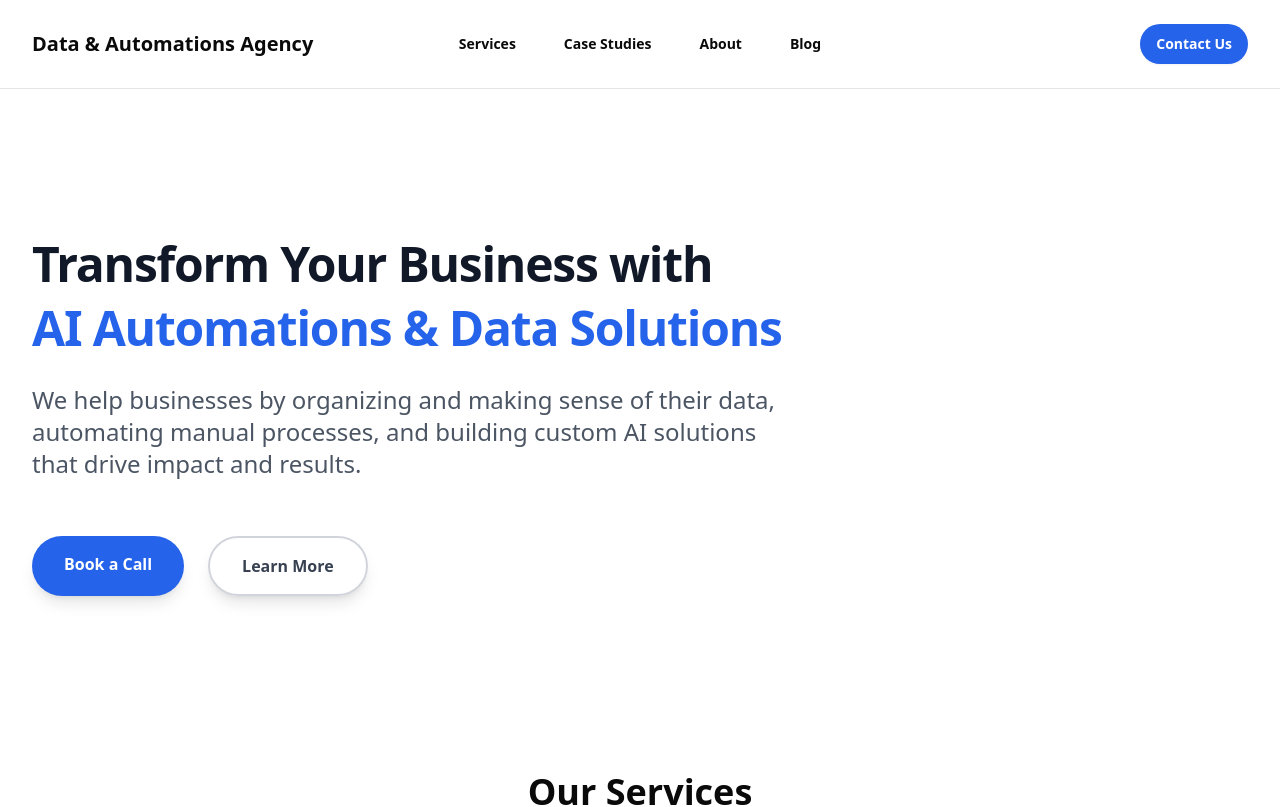
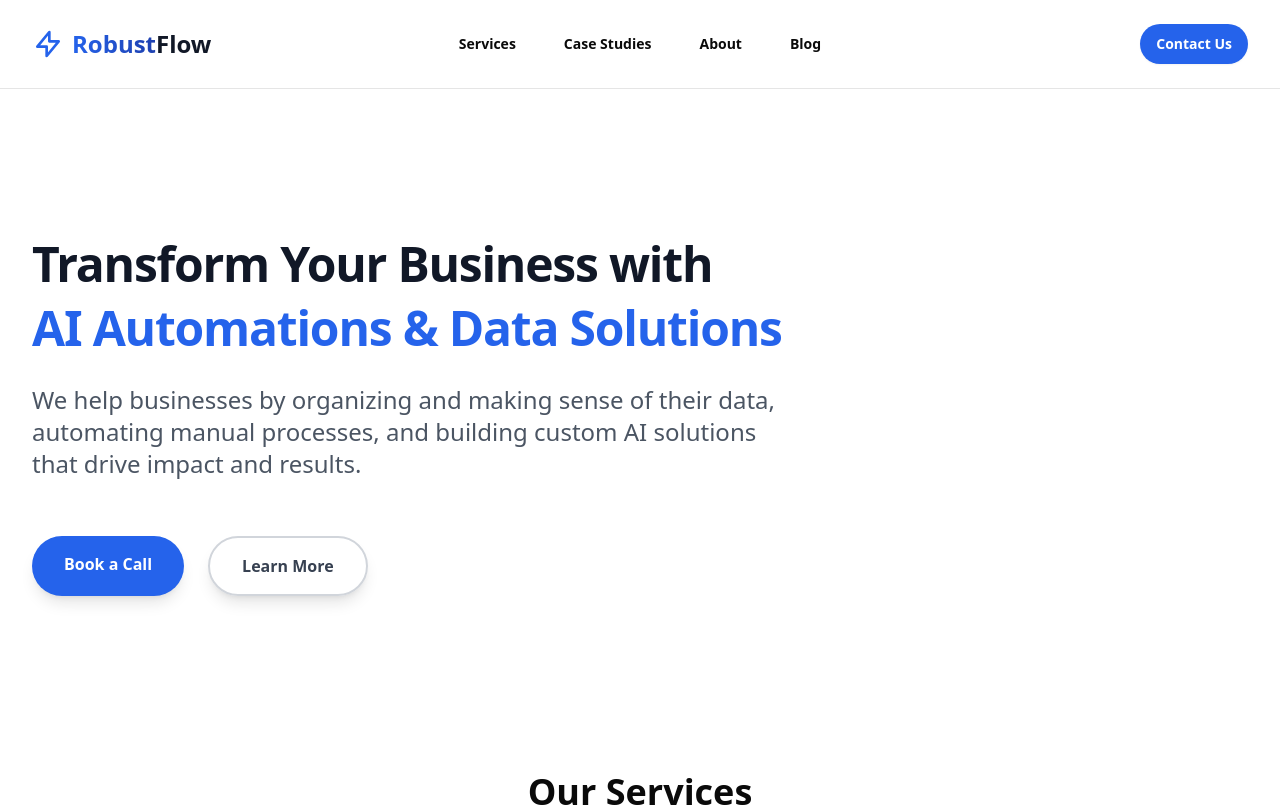
Before and after one commit to rehmmann/agency_lp, a Next.js app: page / in a window 1280 px wide. Shown: the top 807 px of the page. Built offline with nearby package versions, Linux system fonts and the light colour scheme.

Commit message:
Update agency name to robustflow

```diff
--- a/package.json
+++ b/package.json
@@ -1,5 +1,5 @@
 {
-  "name": "agency_lp",
+  "name": "robustflow",
   "version": "0.1.0",
   "private": true,
   "scripts": {
--- a/src/app/book/page.tsx
+++ b/src/app/book/page.tsx
@@ -55,7 +55,7 @@ export default function BookCall() {
 
             <div
               className="tidycal-embed"
-              data-path="team/ai-and-data/discovery-call"
+              data-path="team/robustflow/discovery-call"
             ></div>
             <Script src="https://asset-tidycal.b-cdn.net/js/embed.js" async />
           </div>
--- a/src/app/layout.tsx
+++ b/src/app/layout.tsx
@@ -13,13 +13,13 @@ const geistMono = Geist_Mono({
 });
 
 export const metadata: Metadata = {
-  title: "AI & Data Services Agency | Your Agency Name",
+  title: "RobustFlow | AI & Data Solutions",
   description:
     "Professional AI automation and data services to transform your business. We specialize in custom AI solutions and comprehensive data analytics.",
   keywords:
     "AI automation, data services, data analytics, artificial intelligence, business automation",
   openGraph: {
-    title: "AI & Data Services Agency | Your Agency Name",
+    title: "RobustFlow | AI & Data Solutions",
     description:
       "Professional AI automation and data services to transform your business",
     type: "website",
--- a/src/components/Footer.tsx
+++ b/src/components/Footer.tsx
@@ -39,7 +39,7 @@ const Footer = () => {
           {/* Brand Section */}
           <div className="col-span-2 md:col-span-3 lg:col-span-1">
             <Link href="/" className="text-xl font-bold text-gray-900">
-              Data & Automation Agency
+              RobustFlow
             </Link>
             <p className="mt-4 text-gray-600 max-w-xs">
               Transforming businesses through AI automation and data-driven
@@ -108,7 +108,7 @@ const Footer = () => {
         {/* Bottom Section */}
         <div className="mt-12 pt-8 border-t border-gray-200">
           <p className="text-base text-gray-400 text-center">
-            © {currentYear} Your Agency. All rights reserved.
+            © {currentYear} RobustFlow. All rights reserved.
           </p>
         </div>
       </div>
--- a/src/components/Navbar.tsx
+++ b/src/components/Navbar.tsx
@@ -21,8 +21,29 @@ export default function Navbar() {
         aria-label="Global"
       >
         <div className="flex lg:flex-1">
-          <Link href="/" className="-m-1.5 p-1.5 text-xl font-bold">
-            Data & Automations Agency
+          <Link
+            href="/"
+            className="-m-1.5 p-1.5 flex items-center space-x-2 text-2xl font-extrabold"
+          >
+            <svg
+              className="h-8 w-8 text-blue-600"
+              fill="none"
+              viewBox="0 0 24 24"
+              stroke="currentColor"
+            >
+              <path
+                strokeLinecap="round"
+                strokeLinejoin="round"
+                strokeWidth={2}
+                d="M13 10V3L4 14h7v7l9-11h-7z"
+              />
+            </svg>
+            <div className="flex items-center">
+              <span className="bg-gradient-to-r from-blue-600 to-blue-800 bg-clip-text text-transparent">
+                Robust
+              </span>
+              <span className="text-gray-900">Flow</span>
+            </div>
           </Link>
         </div>
 
```
